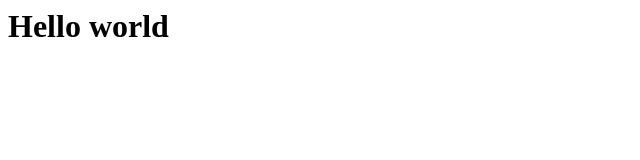
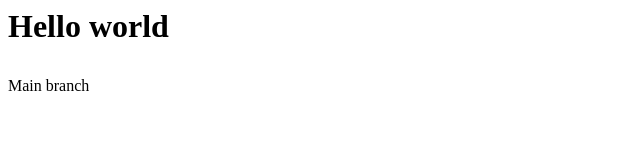
Before and after one commit to Siddartha-sj/gitlocal, a plain HTML site: page index.html in a window 1280 px wide. Shown: the whole page, without its empty margins (0-640 px from the left). Drawn offline with Linux system fonts and the light colour scheme.

Commit message:
main branch message

```diff
--- a/index.html
+++ b/index.html
@@ -1 +1,3 @@
 <h1><p>Hello world</p></h1>
+<p>Main branch
+</p>
```
